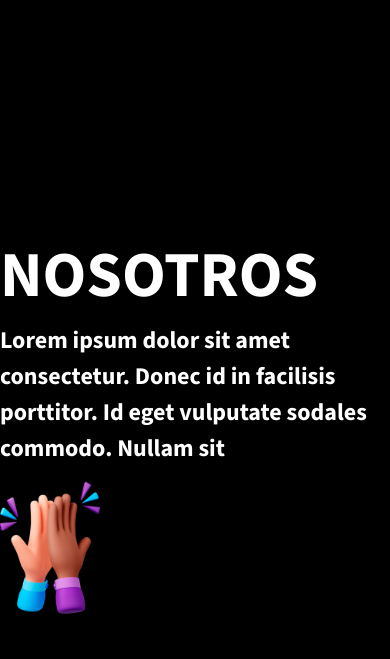
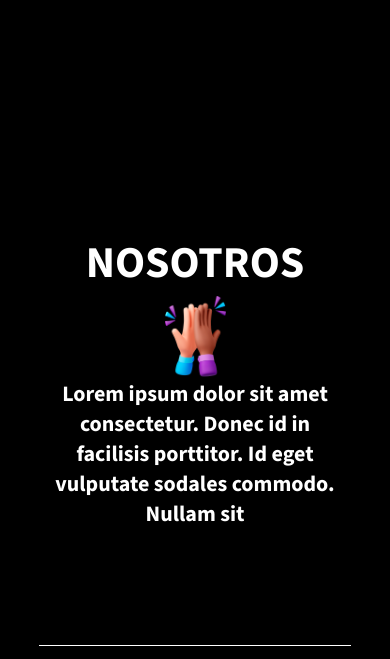
Before and after one commit to Ximenaux/mapala, a plain HTML site: page pages/us.html in a window 390 px wide. Shown: the part 113-772 px from the top of the page. Drawn offline with nearby package versions, Linux system fonts and the light colour scheme.

Commit message:
cambio de posición portadas

```diff
--- a/css/style.css
+++ b/css/style.css
@@ -149,7 +149,7 @@
     font-style: normal;
     font-weight: 700;
     max-width: 800px;
-    text-align: left;
+    text-align: center;
 }
 
 .boton {
@@ -167,8 +167,6 @@
     background-color: #6025B5;
     color: white;
 }
-
-
 
 .portadaPrincipal {
     display: flex;
@@ -224,7 +222,6 @@
 main {
     justify-content: center;
 }
-
 
 .proyectosRecientes {
     display: flex;
@@ -284,15 +281,22 @@
 
 /*Proyectos*/
 .iconoProyectos {
-    width: 142px;
-    height: 199px;
+    width: 80px;
+    height: auto;
     display: flex;
     flex-direction: row;
     justify-content: end;
+    margin: 1px;
 }
 
 .tituloPrincipal {
     padding-top: 170px;
+}
+
+.mainPaginas{
+    display: flex;
+    flex-direction: column;
+    align-items: center;
 }
 
 .tituloProyecto1 {
@@ -793,7 +797,6 @@
         height: auto;
     }
 
-
     .proyecto1 {
         display: none;
     }
@@ -926,6 +929,14 @@
         text-align: center;
     }
 
+    .iconoProyectos {
+        display: flex;
+        flex-direction: column;
+        justify-content: center;
+        width: 61px;
+        height: auto;
+    }
+
     .proyecto1 {
         display: none;
     }
@@ -942,4 +953,18 @@
         display: flex;
     }
 
+    .tituloPrincipal {
+        font-size: 44px;
+        max-width: 300px;
+        line-height: 50px;
+        font-style: normal;
+        text-align: center;
+    }
+
+    .parrafosPrincipales {
+        font-size: 22px;
+        max-width: 300px;
+        line-height: 30px;
+    }
+
 }
--- a/pages/us.html
+++ b/pages/us.html
@@ -63,12 +63,17 @@
 
     <!-- Encabezado -->
     <main>
-        <section>
+        <section class="mainPaginas">
+            <div>
                 <h1 class="tituloPrincipal">NOSOTROS</h1>
-            <p class="parrafosPrincipales">Lorem ipsum dolor sit amet consectetur. Donec id in facilisis porttitor. Id
-                eget vulputate sodales commodo.
-                Nullam sit </p>
-            <img src="../img/icono_manos_nosotros.png" alt="Imagen manos" width="100px">
+            </div>
+            <div>
+                <img class="iconoProyectos" src="../img/icono_manos_nosotros.png" alt="Imagen manos">
+            </div>
+            <div>
+                <p class="parrafosPrincipales">Lorem ipsum dolor sit amet consectetur. Donec id in facilisis porttitor.
+                    Id eget vulputate sodales commodo. Nullam sit </p>
+            </div>
         </section>
     </main>
 
```
Also changed, not shown: pages/contact.html (+8 -2 lines), pages/projects.html (+7 -8 lines), pages/services.html (+10 -5 lines). Lines whose indentation alone changed are shown as unchanged.
